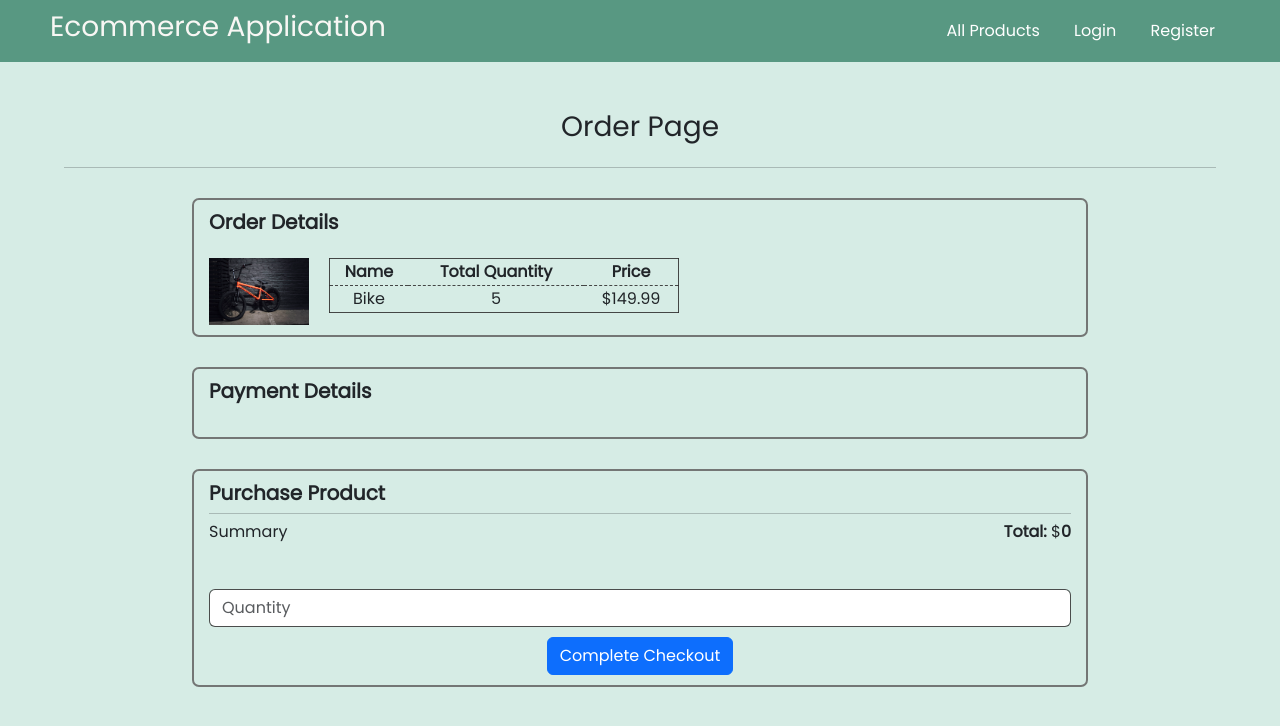
After one commit to Nika-Chinchaladze/Levelup_Ecommerce, a Django app: page /order/1 in a window 1280 px wide. The commit adds this page. Shown: the top 726 px of the page. Run offline with Django 4.2, Linux system fonts and the light colour scheme; data comes from the database, SQL or seed files in the repository; both versions use the stored data as it was after the commit.

Commit message:
order page development process in progress

```diff
--- a/levelup_app/forms.py
+++ b/levelup_app/forms.py
@@ -1,7 +1,8 @@
 from django import forms
 from django.contrib.auth.models import User
 from django.contrib.auth.forms import UserCreationForm
-from .models import UserImage
+
+from .models import UserImage, UserCreditCard, PurchasedProduct
 
 
 class LoginForm(forms.Form):
@@ -60,3 +61,41 @@ class UserImageForm(forms.ModelForm):
         super(UserImageForm, self).__init__(*args, **kwargs)
 
         self.fields["image"].label = ""
+
+
+class UserCreditCardForm(forms.ModelForm):
+    class Meta:
+        model = UserCreditCard
+        exclude = ("user",)
+
+    def __init__(self, *args, **kwargs):
+        super(UserCreditCardForm, self).__init__(*args, **kwargs)
+
+        self.fields["name_on_card"].label = ""
+        self.fields["card_number"].label = ""
+        self.fields["expire_date"].label = ""
+        self.fields["cvc_cvv"].label = ""
+
+        self.fields["name_on_card"].widget.attrs["placeholder"] = "Name on card"
+        self.fields["card_number"].widget.attrs["placeholder"] = "1234 5678 1234 5678"
+        self.fields["expire_date"].widget.attrs["placeholder"] = "YYYY-MM-DD"
+        self.fields["cvc_cvv"].widget.attrs["placeholder"] = "CVC"
+
+        self.fields["name_on_card"].widget.attrs["class"] = "form-control"
+        self.fields["card_number"].widget.attrs["class"] = "form-control"
+        self.fields["expire_date"].widget.attrs["class"] = "form-control"
+        self.fields["cvc_cvv"].widget.attrs["class"] = "form-control"
+
+
+class PurchasePtoductForm(forms.ModelForm):
+    class Meta:
+        model = PurchasedProduct
+        fields = ("quantity",)
+
+    def __init__(self, *args, **kwargs):
+        super(PurchasePtoductForm, self).__init__(*args, **kwargs)
+
+        self.fields["quantity"].label = ""
+
+        self.fields["quantity"].widget.attrs["placeholder"] = "Quantity"
+        self.fields["quantity"].widget.attrs["class"] = "form-control"
--- a/levelup_app/models.py
+++ b/levelup_app/models.py
@@ -2,6 +2,26 @@ from django.db import models
 from django.contrib.auth.models import User
 
 # Create your models here.
+
+
+class UserCreditCard(models.Model):
+    name_on_card = models.CharField(max_length=100)
+    card_number = models.CharField(max_length=100)
+    expire_date = models.DateField()
+    cvc_cvv = models.CharField(max_length=10)
+    user = models.OneToOneField(User, on_delete=models.CASCADE, null=True)
+
+    def __str__(self):
+        return f"{self.name_on_card} {self.card_number} {self.expire_date} {self.cvc_cvv} {self.user}"
+
+
+class CreditCardMoney(models.Model):
+    money = models.FloatField()
+    credit_card = models.OneToOneField(
+        UserCreditCard, on_delete=models.CASCADE, null=True)
+
+    def __str__(self):
+        return f"{self.money} {self.credit_card}"
 
 
 class UserImage(models.Model):
@@ -30,3 +50,14 @@ class SavedProduct(models.Model):
 
     def __str__(self):
         return f"{self.user.username} {self.product.name} {self.date_saved}"
+
+
+class PurchasedProduct(models.Model):
+    product = models.ForeignKey(Product, on_delete=models.CASCADE, null=True)
+    user = models.ForeignKey(User, on_delete=models.CASCADE, null=True)
+    date_purchased = models.DateTimeField(auto_now_add=True)
+    quantity = models.IntegerField()
+    money_spent = models.FloatField()
+
+    def __str__(self):
+        return f"{self.product} {self.user} {self.date_purchased} {self.quantity} {self.money_spent}"
--- /dev/null
+++ b/levelup_app/static/levelup_app/css/order.css
@@ -0,0 +1,51 @@
+body {
+    background-color: #d6ece5;
+}
+hr {
+    width: 90%;
+    margin: auto;
+}
+.product-div, .credit-div, .buy-div {
+    box-sizing: border-box;
+    width: 70%;
+    padding: 10px 15px;
+    margin: 30px auto;
+    border: 2px solid #646363da;
+    border-radius: 7px;
+}
+.product-div img {
+    width: 100px;
+    height: auto;
+}
+.product-div table {
+    width: 350px;
+    margin: 0 20px;
+    border-radius: 10px;
+    border: 1px solid #313030e1;
+    text-align: center;
+}
+.product-div table th {
+    border-bottom: 1px dashed #313030e1;
+}
+.credit-div table {
+    width: 90%;
+    margin: auto;
+    text-align: center;
+}
+.credit-div table tbody,
+.credit-div table thead {
+    margin: 10px 0;
+}
+.credit-div table img {
+    width: 100px;
+    height: auto;
+    border-radius: 5px;
+    border: 1px solid wheat;
+}
+.buy-div form input {
+    border: 1px solid #383737e0;
+    margin-bottom: 10px;
+}
+.buy-line {
+    width: 100%;
+}
--- a/levelup_app/templates/levelup_app/detail.html
+++ b/levelup_app/templates/levelup_app/detail.html
@@ -33,7 +33,7 @@
         <hr class="m-1">
         <div class="d-flex justify-content-around align-items-center">
             <a href="{% if user.is_authenticated %}{% url 'save-in-cart' pk=product.id %}{% else %}{% url 'login' %}{% endif %}" class="btn btn-secondary">Save Product To Cart ~ <strong><i class="bi bi-cart-check"></i></strong></a>
-            <a href="{% if user.is_authenticated %}{% url 'home' %}{% else %}{% url 'login' %}{% endif %}" class="btn btn-primary">Order Product ~ <strong><i class="bi bi-bag-heart-fill"></i></strong></a>
+            <a href="{% if user.is_authenticated %}{% url 'order' pk=product.id %}{% else %}{% url 'login' %}{% endif %}" class="btn btn-primary">Order Product ~ <strong><i class="bi bi-bag-heart-fill"></i></strong></a>
         </div>
     </div>
 {% endblock content %}
--- a/levelup_app/templates/levelup_app/home.html
+++ b/levelup_app/templates/levelup_app/home.html
@@ -31,7 +31,7 @@
             {% else %}
                 <a href="{% url 'saved' %}">Saved Products</a>
                 <a href="#">Purchased Products</a>
-                <a href="#">My Credit Card</a>
+                <a href="{% url 'credit-card' %}">My Card</a>
                 <a href="{% url 'update-image' %}">Update Profile Image</a>
             {% endif %}
         </div>
--- a/levelup_app/templates/levelup_app/image.html
+++ b/levelup_app/templates/levelup_app/image.html
@@ -16,6 +16,6 @@
     <form action="{% url 'update-image' %}" method="POST" enctype="multipart/form-data">
         {% csrf_token %}
         {{ form.as_p }}
-        <button type="submit" class="btn btn-success w-100">Update Image</button>
+        <button type="submit" class="btn btn-success w-100">Update Image &nbsp;&nbsp;<i class="bi bi-image"></i></button>
     </form>
 {% endblock content %}
--- /dev/null
+++ b/levelup_app/templates/levelup_app/order.html
@@ -0,0 +1,72 @@
+{% extends "base.html" %}
+{% load static %}
+{% load poll_extras %}
+
+<!-- Title Block -->
+{% block title %}Order Page{% endblock title %}
+
+<!-- CSS Block -->
+{% block css_styles %}
+    <link rel="stylesheet" href="{% static 'levelup_app/css/order.css' %}">
+{% endblock css_styles %}
+
+<!-- Main Content Block -->
+{% block content %}
+    <h3 class="text-center mt-5 mb-4">Order Page</h3>
+    <hr>
+    <div class="product-div">
+        <h5 class="text-start fw-bold mb-4">Order Details</h5>
+        <div class="d-flex justify-content-start align-items-start">
+            <img src="{{ product.image.url }}" alt="product-image">
+            <table>
+                <thead>
+                    <th>Name</th>
+                    <th>Total Quantity</th>
+                    <th>Price</th>
+                </thead>
+                <tbody>
+                    <td>{{ product.name }}</td>
+                    <td>{{ product.quantity }}</td>
+                    <td>${{ product.price }}</td>
+                </tbody>
+            </table>
+        </div>
+    </div>
+
+    <div class="credit-div">
+        <h5 class="text-start fw-bold mb-4">Payment Details</h5>
+        {% if user.usercreditcard %}
+            <table>
+                <thead>
+                    <th>MasterCard</th>
+                    <th>Name on Card</th>
+                    <th>Card number</th>
+                    <th>Expiration date</th>
+                </thead>
+                <tbody>
+                    <td><img src="{% static 'levelup_app/images/card.png' %}" alt="card-image"></td>
+                    <td>{{ user.usercreditcard.name_on_card }}</td>
+                    <td>{{ user.usercreditcard.card_number|last_four }}</td>
+                    <td>{{ user.usercreditcard.expire_date }}</td>
+                </tbody>
+            </table>
+        {% endif %}
+    </div>
+
+    <div class="buy-div">
+        <h5 class="text-start fw-bold mb-2">Purchase Product</h5>
+        <hr class="buy-line mb-2">
+        <h6 class="mb-5 d-flex justify-content-between align-items-center">
+            <span>Summary</span>
+            <span><strong>Total:</strong> $<b>0</b></span>
+        </h6>
+        <form action="#" class="text-center">
+            {% csrf_token %}
+            {% for field in form %}
+                {{ field }}
+                {{ field.errors }}
+            {% endfor %}
+            <button class="btn btn-primary">Complete Checkout</button>
+        </form>
+    </div>
+{% endblock content %}
--- a/levelup_app/templates/levelup_app/saved.html
+++ b/levelup_app/templates/levelup_app/saved.html
@@ -18,10 +18,10 @@
             <h4 class="text-center m-0 pt-2 pb-2">{{ item.product.name }}</h4>
             <img src="{{ item.product.image.url }}" alt="product-image">
             <p class="text-start m-0 mt-2 ps-2">Quantity:&nbsp;&nbsp; <strong>{{ item.product.quantity }}</strong></p>
-            <p class="text-start m-0 mt-2 ps-2">Price:&nbsp;&nbsp; <strong>{{ item.product.price }}</strong></p>
+            <p class="text-start m-0 mt-2 ps-2">Price:&nbsp;&nbsp; <strong>${{ item.product.price }}</strong></p>
             <hr>
             <div class="text-center">
-                <a class="btn btn-primary m-2" href="#">Order Product ~ <strong><i class="bi bi-bag-heart-fill"></i></strong></a>
+                <a class="btn btn-primary m-2" href="{% url 'order' pk=item.product.id %}">Order Product ~ <strong><i class="bi bi-bag-heart-fill"></i></strong></a>
                 <a class="btn btn-danger m-2" href="{% url 'remove-from-cart' pk=item.id %}">Remove Product ~ <strong><i class="bi bi-trash3-fill"></i></strong></a>
             </div>
         </div>
--- a/levelup_app/urls.py
+++ b/levelup_app/urls.py
@@ -9,10 +9,12 @@ urlpatterns = [
     path("logout", views.LogoutView.as_view(), name="logout"),
     path("home", views.HomeView.as_view(), name="home"),
     path("update-image", views.UpdateProfileImageView.as_view(), name="update-image"),
+    path("credit-card", views.CreditCardView.as_view(), name="credit-card"),
     path("detail/<int:pk>", views.ProductDetailView.as_view(), name="detail"),
     path("saved", views.SavedProductView.as_view(), name="saved"),
     path("save-in-cart/<int:pk>",
          views.SaveIntoCartView.as_view(), name="save-in-cart"),
     path("remove-from-cart/<int:pk>",
-         views.RemoveFromCartView.as_view(), name="remove-from-cart")
+         views.RemoveFromCartView.as_view(), name="remove-from-cart"),
+    path("order/<int:pk>", views.OrderProductView.as_view(), name="order")
 ]
--- a/levelup_app/views.py
+++ b/levelup_app/views.py
@@ -5,8 +5,8 @@ from django.http import HttpResponseRedirect
 from django.contrib.auth import authenticate, login, logout
 from django.views import View
 
-from .forms import LoginForm, RegisterForm, UserImageForm
-from .models import UserImage, Product, SavedProduct
+from .forms import LoginForm, RegisterForm, UserImageForm, UserCreditCardForm, PurchasePtoductForm
+from .models import UserImage, Product, SavedProduct, UserCreditCard
 # Create your views here.
 
 
@@ -74,6 +74,24 @@ class HomeView(View):
         return render(request, "levelup_app/home.html", context)
 
 
+class CreditCardView(View):
+    def get(self, request):
+        context = {
+            "user": request.user,
+            "form": UserCreditCardForm(),
+            "card": UserCreditCard.objects.filter(user=request.user).first()
+        }
+        return render(request, "levelup_app/credit.html", context)
+
+    def post(self, request):
+        form = UserCreditCardForm(request.POST)
+        if form.is_valid():
+            form_instance = form.save(commit=False)
+            form_instance.user = request.user
+            form_instance.save()
+            return HttpResponseRedirect(reverse("credit-card"))
+
+
 class UpdateProfileImageView(View):
     def get(self, request):
         context = {
@@ -136,3 +154,16 @@ class RemoveFromCartView(View):
         saved_product = SavedProduct.objects.get(id=pk)
         saved_product.delete()
         return HttpResponseRedirect(reverse("saved"))
+
+
+class OrderProductView(View):
+    def get(self, request, pk):
+        context = {
+            "user": request.user,
+            "product": Product.objects.get(id=pk),
+            "form": PurchasePtoductForm()
+        }
+        return render(request, "levelup_app/order.html", context)
+
+    def post(self, request):
+        pass
```
Also changed, not shown: levelup_app/admin.py (+18 -1 lines), levelup_app/static/levelup_app/css/credit.css (added, +40 -0 lines), levelup_app/templates/levelup_app/credit.html (added, +39 -0 lines), levelup_app/templatetags/poll_extras.py (added, +10 -0 lines), db.sqlite3, levelup_app/migrations/0005_usercreditcard.py (added), levelup_app/migrations/0006_creditcardmoney.py (added), levelup_app/migrations/0007_purchasedproduct.py (added), levelup_app/static/levelup_app/images/card.png (added), levelup_app/templatetags/__init__.py (added).
